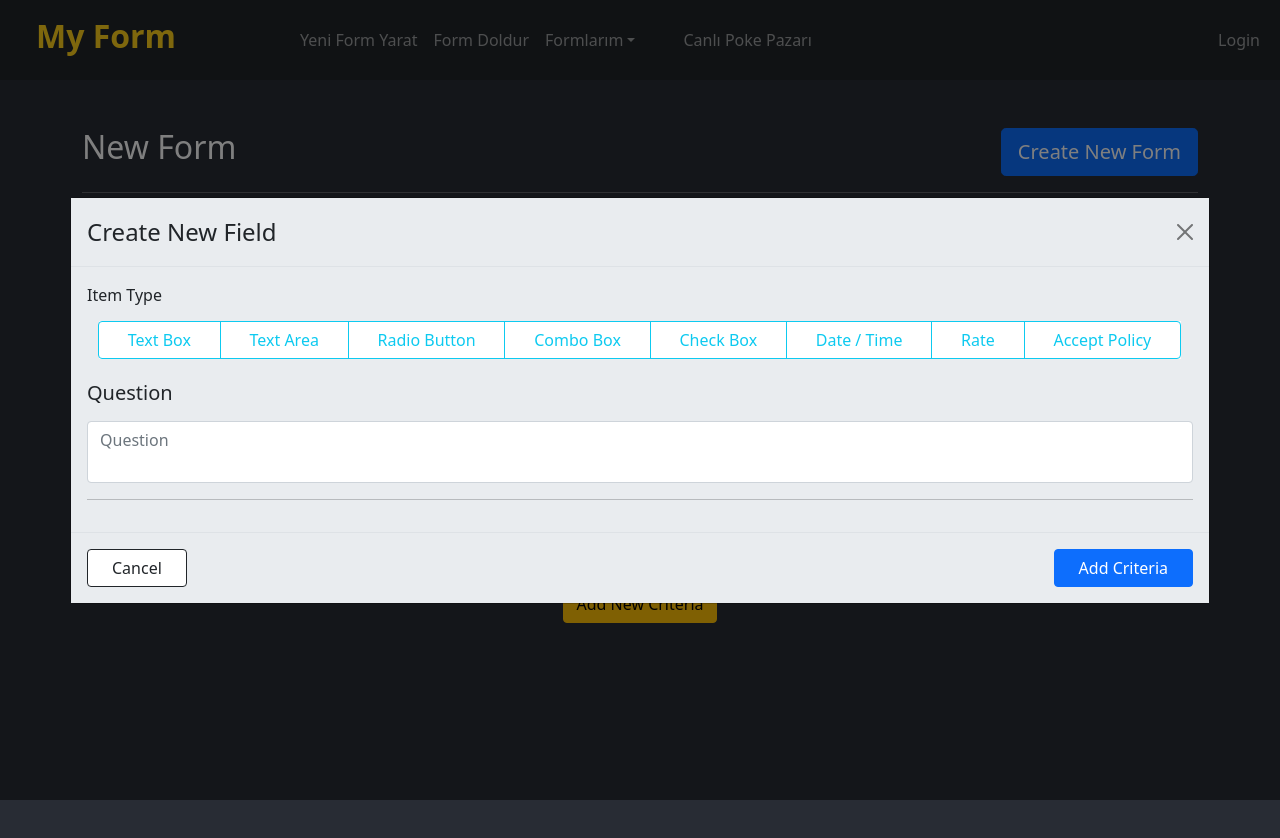
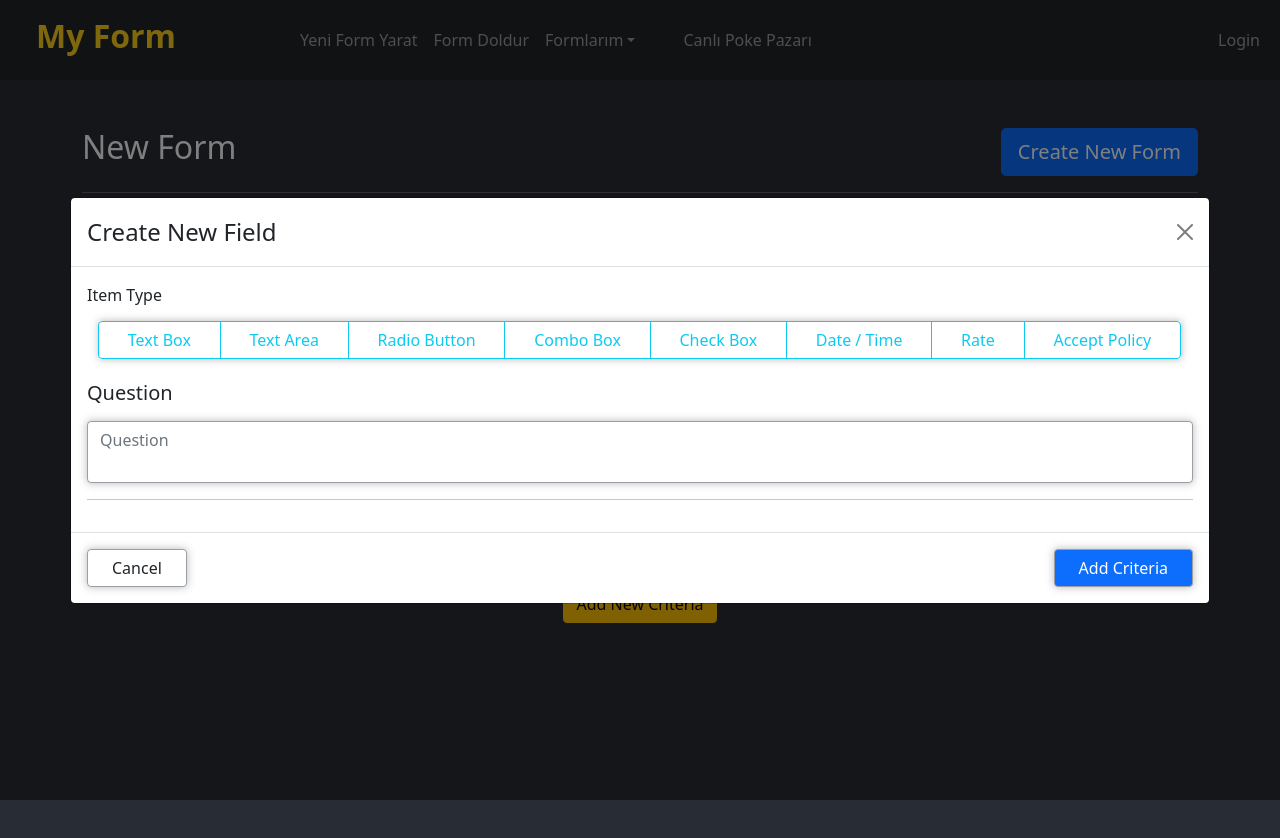
Before and after one commit to burakrzgr/MyForm, a React (Create React App) app: page /NewForm/1 in a window 1280 px wide. Both pictures are taken after typing "Sample" into the empty fields and a click on the button "Add New Criteria". Shown: the top 838 px of the page. Built offline with nearby package versions, Linux system fonts and the light colour scheme.

Commit message:
box-shadow

```diff
--- a/src/components/new-form/PopupForAdd.tsx
+++ b/src/components/new-form/PopupForAdd.tsx
@@ -73,7 +73,7 @@ export default function PopupForAdd({ show, closeHandle, addedHandle }: { show:
             backdrop="static"
             centered
         >
-            <div style={{backgroundColor:"var(--bs-gray-200)"}}>
+            <div>
                 <Modal.Header closeButton>
                     <Modal.Title
                         id="contained-modal-title-vcenter"
@@ -97,6 +97,7 @@ export default function PopupForAdd({ show, closeHandle, addedHandle }: { show:
                             rows={2}
                             as="textarea"
                             style={{ resize: "none" }}
+                            className="control-shadow"
                             onChange={(vl: any) => setName(vl.target.value)} />
                     </Form.Group>
                     <hr />
@@ -114,8 +115,8 @@ export default function PopupForAdd({ show, closeHandle, addedHandle }: { show:
                     }
                 </Modal.Body>
                 <Modal.Footer className="justify-content-between">
-                    <Button variant="outline-dark" className="my-bg-white ps-4 pe-4" onClick={() => closeHandle()}>Cancel</Button>
-                    <Button variant="primary" className=" ps-4 pe-4" onClick={() => addCriteria()}>Add Criteria</Button>
+                    <Button variant="outline-dark" className="my-bg-white ps-4 pe-4 control-shadow" onClick={() => closeHandle()}>Cancel</Button>
+                    <Button variant="primary" className=" ps-4 pe-4 control-shadow" onClick={() => addCriteria()}>Add Criteria</Button>
                 </Modal.Footer>
             </div>
         </Modal>
--- a/src/components/new-form/SelectCriteriaType.tsx
+++ b/src/components/new-form/SelectCriteriaType.tsx
@@ -24,7 +24,7 @@ export default function SelectCriteriaType({
   ];
 
   return (
-    <ButtonGroup className="w-100 bg-white">
+    <ButtonGroup className="w-100 bg-white control-shadow">
       {listofType.map((i) => (
         <ToggleButton
           key={i.val}
--- a/src/components/new-form/new-field/Selections.tsx
+++ b/src/components/new-form/new-field/Selections.tsx
@@ -35,7 +35,7 @@ export function SelectionCombo({options,setOptions}:{options:{ items: string[] }
     return (
         <>
             <AddOption optionAdded={addNewOption}></AddOption>
-            <Form.Select aria-label="Select option" className="mt-3">
+            <Form.Select aria-label="Select option" className="mt-3 control-shadow">
                 <option>[Please select one of the options...]</option>
                 {options.items.map(i => (
                     <option value={i} key={i}>{i}</option>
@@ -70,7 +70,7 @@ function AddOption({ optionAdded }: { optionAdded: Function }) {
     };
     return (
         <>
-            <InputGroup size="sm">
+            <InputGroup size="sm" className="control-shadow">
                 <FormControl
                     placeholder={"Add new option"}
                     aria-label="Add Option"
--- a/src/components/new-form/new-field/TextField.tsx
+++ b/src/components/new-form/new-field/TextField.tsx
@@ -15,6 +15,7 @@ export function TextBox({
           type="text"
           placeholder="Type default value if you have any"
           value={value}
+          className="control-shadow"
           onChange={(vl: any) => setValue(vl.target.value)}
         />
         <Form.Text className="text-muted">
@@ -57,7 +58,7 @@ export function TextArea({
           <Form.Label>Area Height</Form.Label>
         </div>
         <div>
-          <InputGroup style={{ width: "9rem",backgroundColor:"white" }}>
+          <InputGroup style={{ width: "9rem",backgroundColor:"white" }} className="control-shadow">
             <Button
               variant="outline-danger"
               style={{ width: "2.5rem" }}
@@ -69,7 +70,7 @@ export function TextArea({
               type="Number"
               placeholder="Number of Column"
               aria-label="Inputgroupnoc"
-              className="text-center"
+              className="text-center "
               value={count}
               onChange={(vl: any) => setRowEvent(vl.target.value)}
             />
@@ -94,6 +95,7 @@ export function TextArea({
           onChange={(vl: any) => setValue(vl.target.value)}
           rows={count}
           as="textarea"
+          className="control-shadow"
           style={{ resize: "none" }}
         />
         <Form.Text className="text-muted">
--- a/src/index.css
+++ b/src/index.css
@@ -11,3 +11,8 @@ code {
   font-family: source-code-pro, Menlo, Monaco, Consolas, 'Courier New',
     monospace;
 }
+
+.control-shadow{
+  box-shadow: 0 0 8px #60606075;
+  border-color: #9ba0a6 !important;
+}
```
